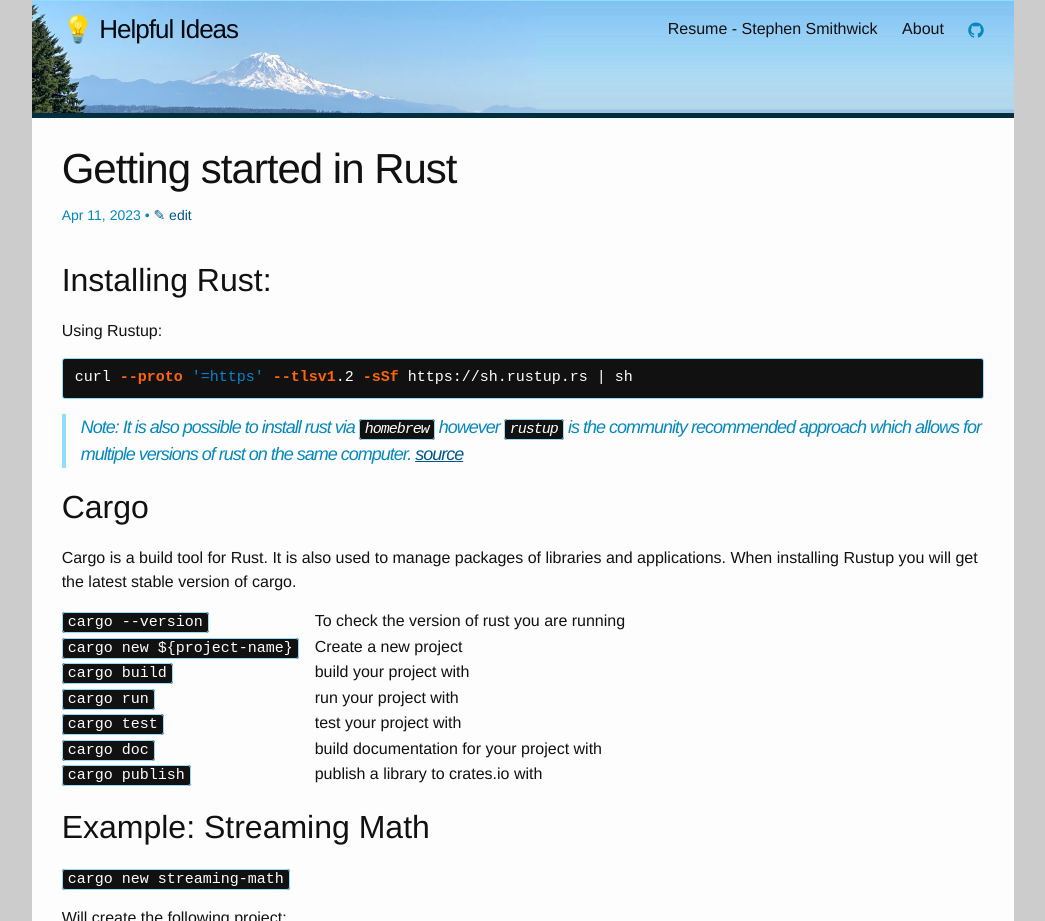
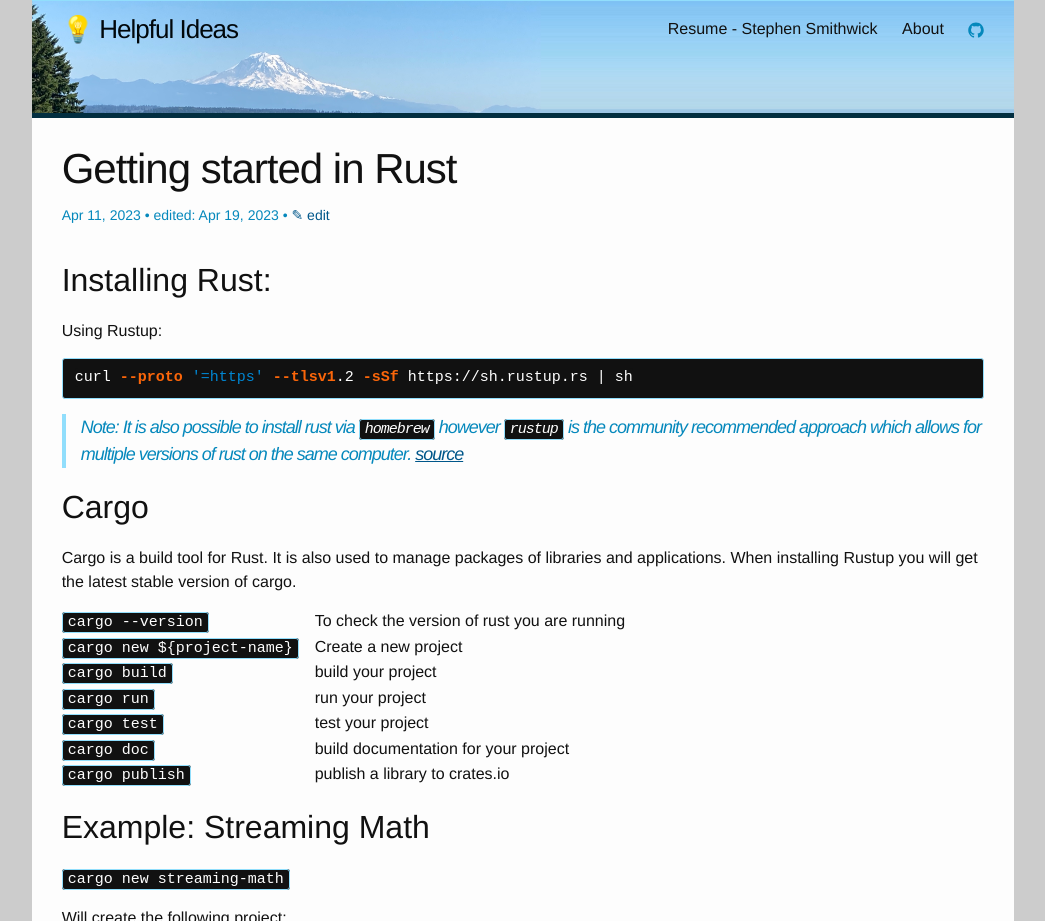
Before and after one commit to StephenSmithwick/StephenSmithwick.github.io, a Jekyll site: the page built from _posts/2023-04-11-getting-started-with-rust.md, in a window 1280 px wide and 1400 px high, cut to the strip 0-921 px from the top of the window. Shown: the whole strip, without its empty margins (117-1162 px from the left). Built offline with Jekyll 4.4.1, drawn with Linux system fonts in a browser that asks for light colours; some of the changed text lies outside the part shown.

Commit message:
Clean up of rust post including adding extra link to excercism

```diff
--- a/_posts/2023-04-11-getting-started-with-rust.md
+++ b/_posts/2023-04-11-getting-started-with-rust.md
@@ -2,6 +2,7 @@
 layout: post
 title:  "Getting started in Rust"
 categories: rust
+last_edit: 2023-04-19
 ---
 
 ## Installing Rust:
@@ -25,19 +26,19 @@ Cargo is a build tool for Rust. It is also used to manage packages of libraries
 : Create a new project
 
 `cargo build `
-: build your project with
+: build your project
 
 `cargo run `
-: run your project with
+: run your project
 
 `cargo test `
-: test your project with
+: test your project
 
 `cargo doc `
-: build documentation for your project with
+: build documentation for your project
 
 `cargo publish `
-: publish a library to crates.io with
+: publish a library to crates.io
 
 ## Example: Streaming Math
 
@@ -45,7 +46,7 @@ Cargo is a build tool for Rust. It is also used to manage packages of libraries
 
 Will create the following project:
 
-[![streaming-math directory structure](https://www.plantuml.com/plantuml/svg/SoWkIImgoStCIybDBE3IKYWkAKfD17BJTNCJIpAuj80YHSb0IYjU8JSnCq-lg9WBn7PEB4hFrol9pytXSaZDIu7g1m00)](https://www.plantuml.com/plantuml/umla/SoWkIImgoStCIybDBE3IKYWkAKfD17BJTNCJIpAuj80YHSb0IYjU8JSnCq-lg9WBn7PEB4hFrol9pytXSaZDIu7g1m00){: style="float: left"}
+[![streaming-math directory structure](https://www.plantuml.com/plantuml/svg/SoWkIImgoStCIybDBE3IKYWkAKfD17BJTNCJIpAuj80YHSb0IYjU8JSnCq-lg9WBn7PEB4hFrol9pytXSaZDIu7g1m00)](https://www.plantuml.com/plantuml/umla/SoWkIImgoStCIybDBE3IKYWkAKfD17BJTNCJIpAuj80YHSb0IYjU8JSnCq-lg9WBn7PEB4hFrol9pytXSaZDIu7g1m00)
 
 `Cargo.toml`
 : The manifest file for Rust. Project metadata and dependencies are defined here.
```
Also changed, not shown: other parts of _posts/2023-04-11-getting-started-with-rust.md (+5 -3 lines).
